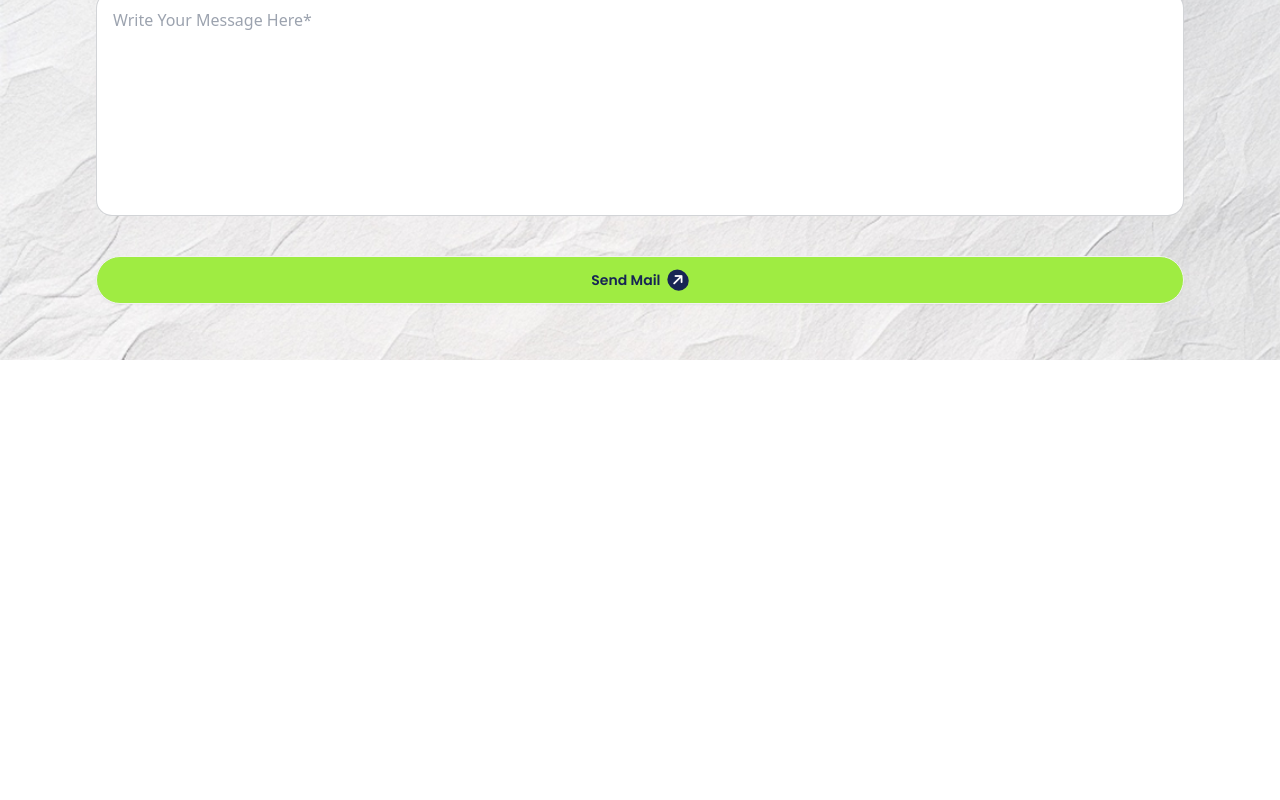
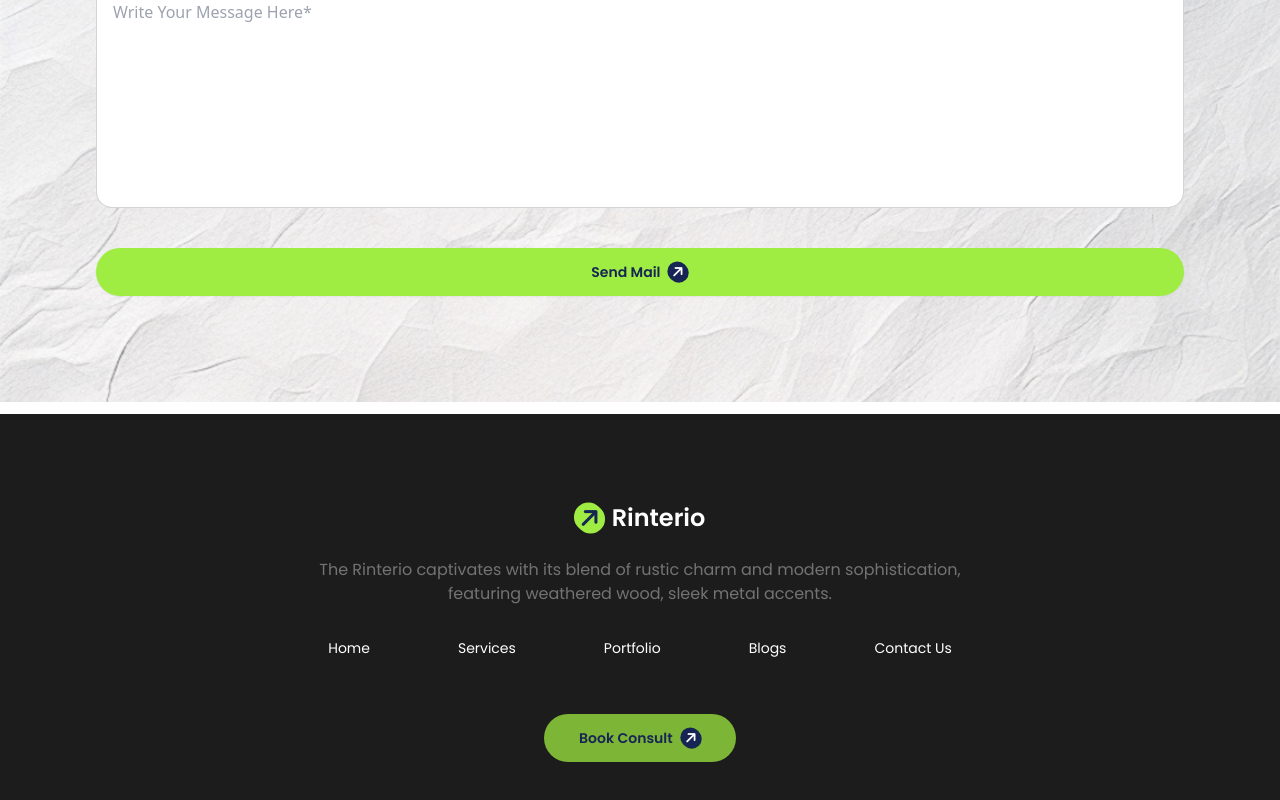
Before and after one commit to saheen-shuvo/assignment-3, a plain HTML site: page index.html in a window 1280 px wide. Shown: the part 2643-3443 px from the top of the page. Before the commit the page ends 3003 px from the top, so only its background shows below. Drawn offline with nearby package versions, Linux system fonts and the light colour scheme.

Commit message:
Footer Added

```diff
--- a/index.html
+++ b/index.html
@@ -24,7 +24,7 @@
     .bg-img{
       background-image: url('./assets/bg.jpg');
       background-size: cover;
-      height: 800px;
+      height: 850px;
       width: 100%;
     }
 </style>
@@ -188,10 +188,10 @@ modern sophistication, featuring weathered wood, sleek metal accents.
 
       </section>
       <!-- Lets Discuss Section -->
-      <section class="bg-img mt-5 px-2 lg:px-24">
+      <section class="bg-img my-3 px-2 lg:px-24">
         <!-- Text Content -->
          <div class="flex flex-col justify-center">
-          <button class="btn  poppins-font bg-[#9fec42bd] text-blue-950 rounded-full mt-20 mb-3 w-44 mx-auto lg:w-48"><i class="fa-sharp fa-solid fa-arrow-right rounded-full p-1  border-none"></i>Let's Connect</button>
+          <button class="btn border-none poppins-font bg-[#9fec42bd] text-blue-950 rounded-full mt-20 mb-3 w-44 mx-auto lg:w-48"><i class="fa-sharp fa-solid fa-arrow-right rounded-full p-1  border-none"></i>Let's Connect</button>
           <h1 class="text-2xl poppins-font font-bold text-center lg:text-5xl">Let’s Discuss Next Project</h1>
           <p class="text-center poppins-font py-4">Let’s discuss our next project: goals, deadlines, and strategies to ensure successful completion and discuss <br>the next things, deadlines, and so on.</p>
         </div>
@@ -219,8 +219,28 @@ modern sophistication, featuring weathered wood, sleek metal accents.
           <!-- Write Message -->
           <input type="text" placeholder="Write Your Message Here*" class="placeholder:absolute placeholder:top-4 input input-bordered rounded-2xl w-full mt-7 h-56">
         </div>
-        <div class="flex justify-center"><button class="btn poppins-font bg-[#9fec42] text-blue-950 rounded-full mt-10 mb-3 w-full mx-auto lg:w-full">Send Mail<i class="fa-sharp fa-solid fa-arrow-right rounded-full p-1 border-none bg-blue-950 text-white -rotate-45"></i></button></div>
+        <div class="flex justify-center"><button class="btn border-none poppins-font bg-[#9fec42] text-blue-950 rounded-full mt-10 mb-3 w-full mx-auto lg:w-full">Send Mail<i class="fa-sharp fa-solid fa-arrow-right rounded-full p-1 border-none bg-blue-950 text-white -rotate-45"></i></button></div>
       </section>
     </main>
+    <!-- Footer -->
+     <footer>
+      <!-- Footer Section -->
+       <section class="bg-[#1C1C1C] px-2 lg:px-24">
+        <div class="flex flex-col justify-center pt-20">
+          <a class="btn btn-ghost text-2xl poppins-font text-white"><i class="fa-sharp fa-solid fa-arrow-right bg-[#9fec42] -rotate-45 rounded-full p-1 border-none text-blue-950"></i> Rinterio</a>
+          <p class="text-center poppins-font py-4 text-[#737373]">The Rinterio captivates with its blend of rustic charm and modern sophistication,<br>featuring weathered wood, sleek metal accents.</p>
+          <div class="mx-auto">
+            <ul class="menu menu-horizontal flex flex-col gap-14 justify-center poppins-font text-white lg:flex-row">
+              <li class=""><a class="mx-auto">Home</a></li>
+              <li><a class="mx-auto">Services</a></li>
+              <li><Portfolio class="mx-auto">Portfolio</a></li>
+              <li><a class="mx-auto">Blogs</a></li>
+              <li><a class="mx-auto">Contact Us</a></li>
+            </ul>
+          </div>
+          <button class="btn border-none poppins-font bg-[#9fec42bd] text-blue-950 rounded-full mt-10 mb-20 w-full mx-auto lg:w-48">Book Consult<i class="fa-sharp fa-solid fa-arrow-right rounded-full p-1 border-none bg-blue-950 text-white -rotate-45"></i></button>
+        </div>
+       </section>
+     </footer>
 </body>
 </html>
```
